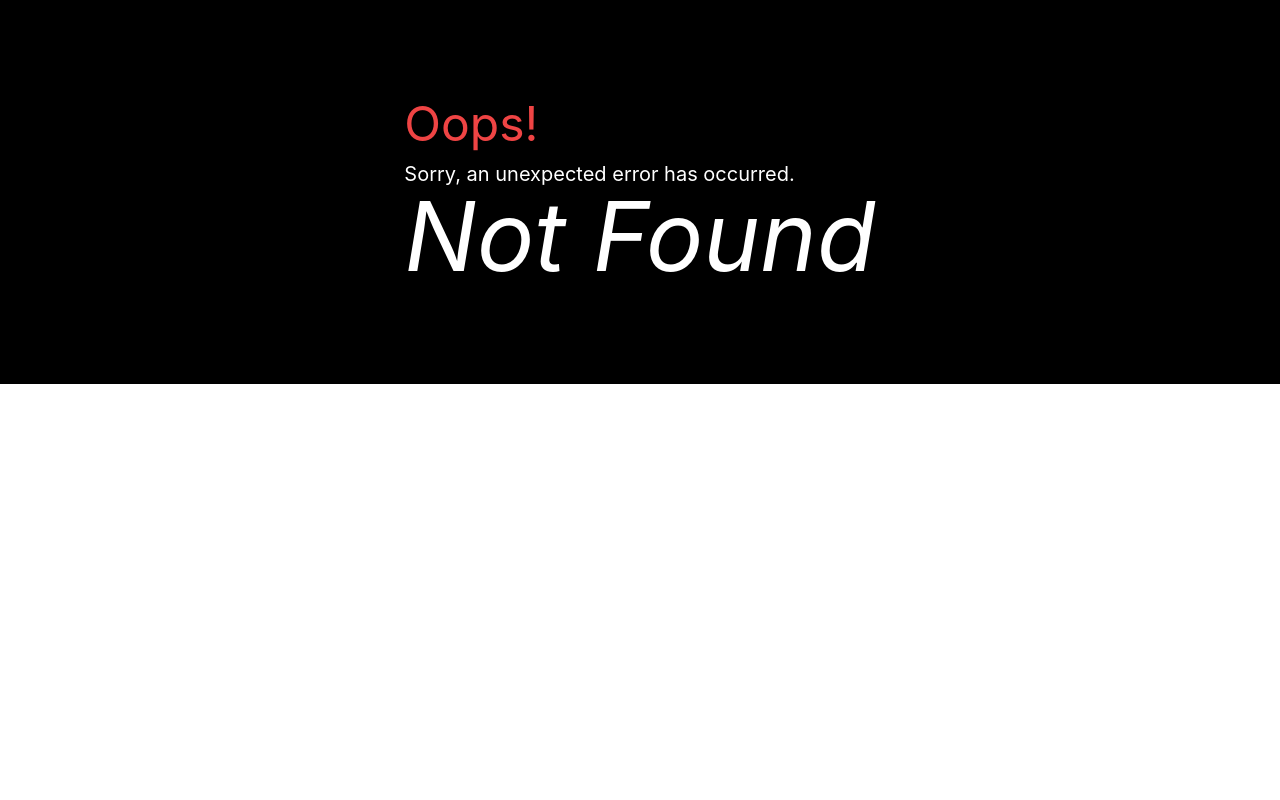
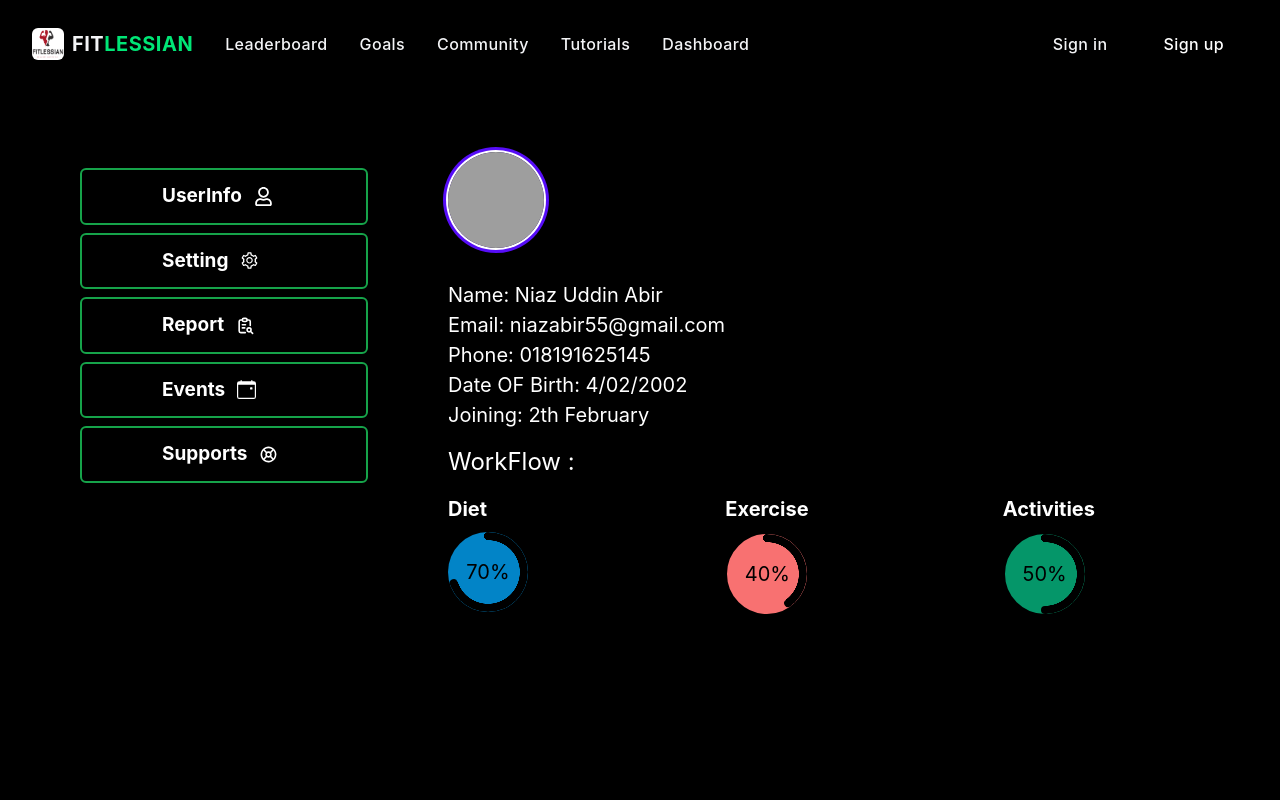
Before and after one commit to farukphero/fitness-tracking-web-client, a React (Create React App) app: page /Dashboard/userInfo in a window 1280 px wide. Before the commit this address had no page. Shown: the top 800 px of the page. Built offline with nearby package versions, Linux system fonts and the light colour scheme; grey boxes are pictures that could not be loaded.

Commit message:
five commit by niaz

```diff
--- /dev/null
+++ b/src/Layout/Dashboardlayout.js/Dashboardlayout.js
@@ -0,0 +1,79 @@
+import React from "react";
+import { Link, Outlet } from "react-router-dom";
+import "./Dashboarlayout.css";
+import { FaRegUser } from "react-icons/fa";
+import { AiOutlineSetting } from "react-icons/ai";
+import { TbReportSearch } from "react-icons/tb";
+import { BsCalendarEvent } from "react-icons/bs";
+import { CgSupport } from "react-icons/cg";
+
+const Dashboardlayout = () => {
+  return (
+    <div className="mb-44">
+      <div className="drawer drawer-mobile">
+        <input
+          id="dashboard-drawer"
+          type="checkbox"
+          className="drawer-toggle"
+        />
+        <div className="drawer-content">
+          <Outlet></Outlet>
+        </div>
+        <div className="drawer-side ml-16">
+          <label htmlFor="dashboard-drawer" className="drawer-overlay"></label>
+          <ul className="menu p-4 w-80 mt-16   text-white ">
+            <>
+              <li className="border-2  border-green-600 btn-explore     rounded-md mb-2 ">
+                <Link
+                  className="text-center ml-16 text-about font-bold"
+                  to="/Dashboard/userInfo"
+                >
+                  UserInfo
+                  <FaRegUser></FaRegUser>
+                </Link>
+              </li>
+              <li className="border-2  border-green-600 btn-explore rounded-md  mb-2">
+                <Link
+                  className="text-center ml-16 text-about font-bold"
+                  to="/dashboard/setting"
+                >
+                  Setting
+                  <AiOutlineSetting></AiOutlineSetting>
+                </Link>
+              </li>
+              <li className="border-2  border-green-600 btn-explore     rounded-md mb-2">
+                <Link
+                  className="text-center ml-16 text-about font-bold"
+                  to="/Dashboard/report"
+                >
+                  Report
+                  <TbReportSearch></TbReportSearch>
+                </Link>
+              </li>
+              <li className="border-2  border-green-600 btn-explore     rounded-md mb-2">
+                <Link
+                  className="text-center ml-16 text-about font-bold"
+                  to="/Dashboard/event"
+                >
+                  Events
+                  <BsCalendarEvent></BsCalendarEvent>
+                </Link>
+              </li>
+              <li className="border-2  border-green-600 btn-explore     rounded-md mb-2">
+                <Link
+                  className="text-center ml-16 text-about font-bold"
+                  to="/Dashboard/support"
+                >
+                  Supports
+                  <CgSupport></CgSupport>
+                </Link>
+              </li>
+            </>
+          </ul>
+        </div>
+      </div>
+    </div>
+  );
+};
+
+export default Dashboardlayout;
--- /dev/null
+++ b/src/Layout/Dashboardlayout.js/Dashboarlayout.css
@@ -0,0 +1,3 @@
+.dashboard-menu {
+  background-color: #24ce7c;
+}
--- /dev/null
+++ b/src/Pages/Dashboard/Event/Event.js
@@ -0,0 +1,13 @@
+import React from "react";
+
+const Event = () => {
+  return (
+    <div className="mt-16">
+      <h1 className="text-5xl font-bold text-center text-green-700">
+        Event is coming
+      </h1>
+    </div>
+  );
+};
+
+export default Event;
--- /dev/null
+++ b/src/Pages/Dashboard/Report/Report.js
@@ -0,0 +1,13 @@
+import React from "react";
+
+const Report = () => {
+  return (
+    <div className="mt-16">
+      <h1 className="text-5xl font-bold text-center text-green-700">
+        Report is coming
+      </h1>
+    </div>
+  );
+};
+
+export default Report;
--- /dev/null
+++ b/src/Pages/Dashboard/SettingAndPrivacy/SettingAndPrivacy.js
@@ -0,0 +1,13 @@
+import React from "react";
+
+const SettingAndPrivacy = () => {
+  return (
+    <div className="mt-16">
+      <h1 className="text-green-600 text-5xl text-center">
+        Setting is coming brother!
+      </h1>
+    </div>
+  );
+};
+
+export default SettingAndPrivacy;
--- /dev/null
+++ b/src/Pages/Dashboard/Support/Support.js
@@ -0,0 +1,13 @@
+import React from "react";
+
+const Support = () => {
+  return (
+    <div className="mt-16">
+      <h1 className="text-5xl font-bold text-center text-green-700">
+        Support is comming
+      </h1>
+    </div>
+  );
+};
+
+export default Support;
--- /dev/null
+++ b/src/Pages/Dashboard/UserInfo/UserInfo.css
@@ -0,0 +1,7 @@
+.text-user-info {
+  font-size: 20px;
+}
+.progress-user:hover {
+  background-color: darkkhaki;
+  transition: all 0.3s ease;
+}
--- /dev/null
+++ b/src/Pages/Dashboard/UserInfo/UserInfo.js
@@ -0,0 +1,58 @@
+import React from "react";
+import image from "../../../assets/about/images/review2.jpg";
+import "./UserInfo.css";
+
+const UserInfo = () => {
+  return (
+    <div className="ml-16 mt-16 ">
+      <div>
+        <div className="avatar">
+          <div className="w-24 mb-8 rounded-full ring ring-primary ring-offset-base-100 ring-offset-2">
+            <img src={image} alt="" />
+          </div>
+        </div>
+        <div className="text-white text-user-info">
+          <h1>Name: Niaz Uddin Abir</h1>
+          <h1>Email: niazabir55@gmail.com </h1>
+          <h1>Phone: 018191625145</h1>
+          <h1>Date OF Birth: 4/02/2002</h1>
+          <h1>Joining: 2th February</h1>
+          <div className="mt-4 mb-8">
+            <h1 className="mb-4  text-2xl">WorkFlow : </h1>
+            <div className="grid grid-cols-1 lg:grid-cols-3">
+              <div>
+                <h1 className="mb-2 font-bold">Diet</h1>
+                <div
+                  className="radial-progress bg-sky-600 progress-user text-black border-1 border-black"
+                  style={{ "--value": 70 }}
+                >
+                  70%
+                </div>
+              </div>
+              <div>
+                <h1 className="mb-2 font-bold">Exercise</h1>
+                <div
+                  className="radial-progress bg-red-400 progress-user text-black border-2 border-black"
+                  style={{ "--value": 40 }}
+                >
+                  40%
+                </div>
+              </div>
+              <div>
+                <h1 className="mb-2 font-bold">Activities</h1>
+                <div
+                  className="radial-progress bg-emerald-600 progress-user text-black border-2 border-black"
+                  style={{ "--value": 50 }}
+                >
+                  50%
+                </div>
+              </div>
+            </div>
+          </div>
+        </div>
+      </div>
+    </div>
+  );
+};
+
+export default UserInfo;
--- a/src/Pages/Home/Header/Header.js
+++ b/src/Pages/Home/Header/Header.js
@@ -29,6 +29,12 @@ const Header = () => {
       navigate: `/Tutorials`,
       aria: `Tutorials`,
       content: `Tutorials`,
+    },
+    {
+      _id: 4,
+      navigate: `/Dashboard`,
+      aria: `Dashboard`,
+      content: `Dashboard`,
     },
   ];
 
```
Also changed, not shown: src/Routes/Routes/Routes.js (+26 -3 lines).
